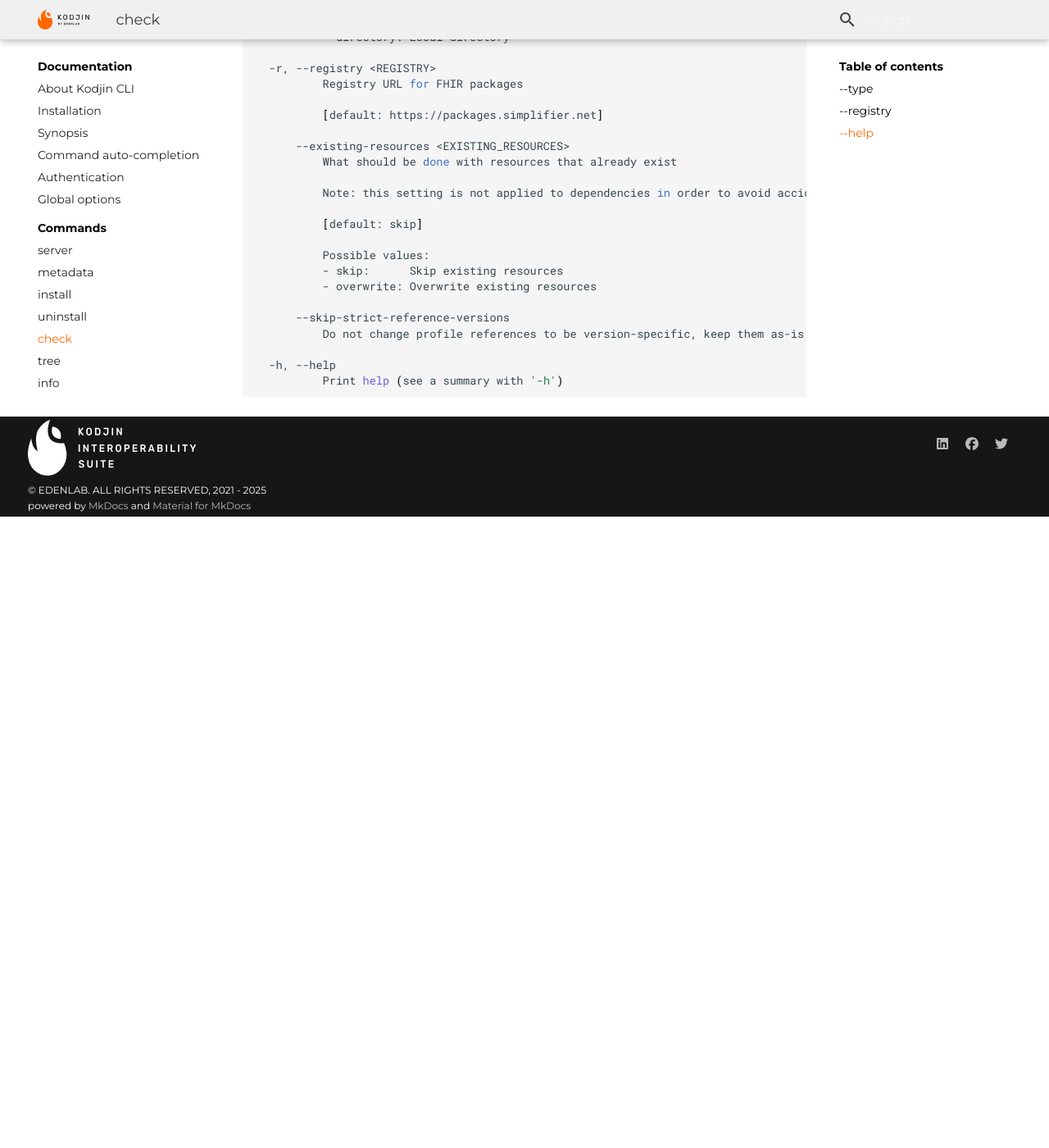
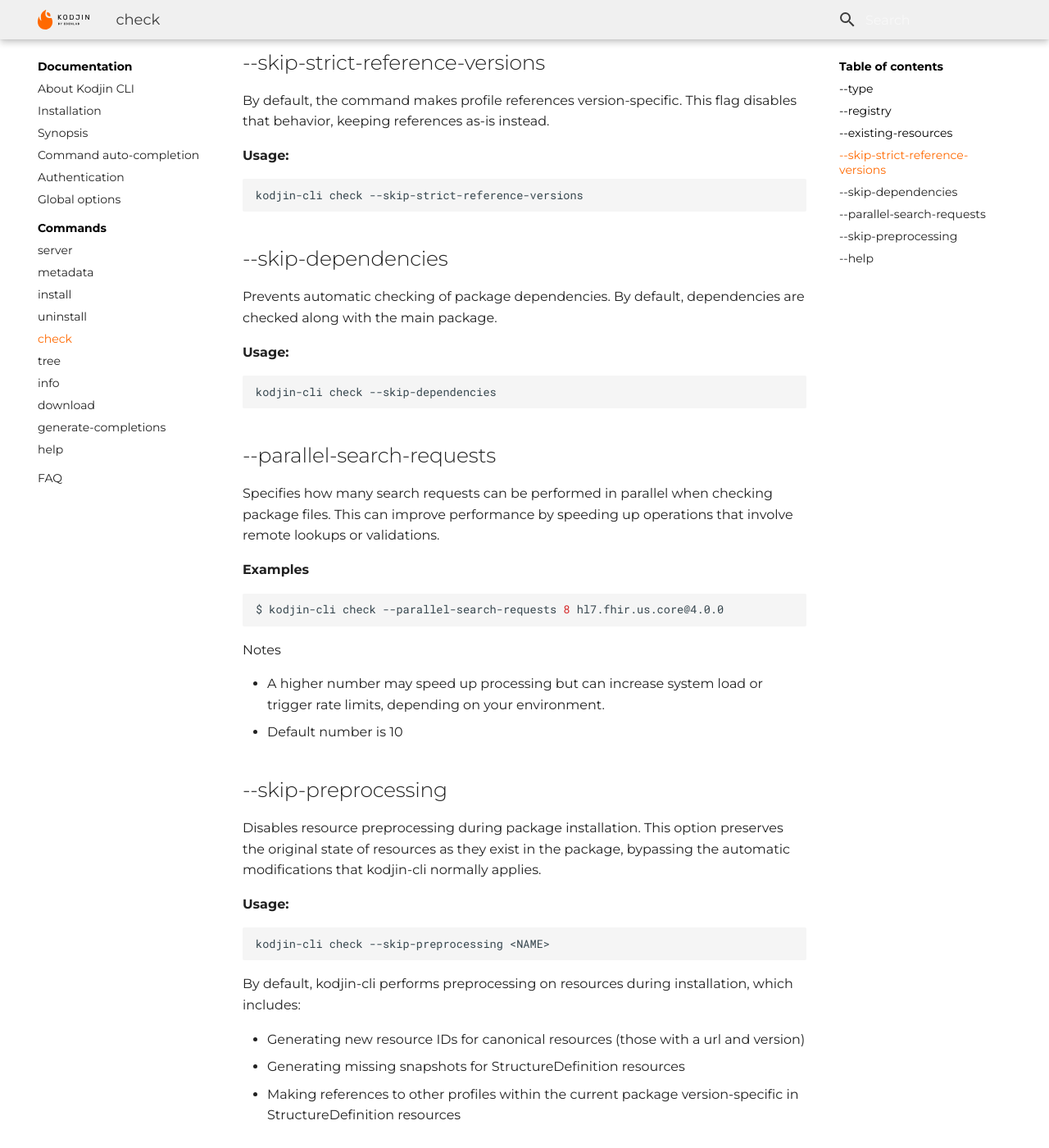
Before and after one commit to edenlabllc/kodjin.cli, an MkDocs documentation site: the page built from docs/command-check.md, in a window 1280 px wide and 1400 px high, scrolled down 2418 px. Shown: the whole window at 82% size. Built offline with MkDocs 1.6.1 and Material for MkDocs 9.7.7, drawn with Linux system fonts in a browser that asks for light colours; before the commit the page ends 3048 px from its top, so only the background shows below that; some of the changed text lies outside the part shown.

Commit message:
feat: update install, check

````diff
--- a/docs/command-check.md
+++ b/docs/command-check.md
@@ -1,10 +1,10 @@
 # Command check
 
-The `check` command verifies whether a specific FHIR package is installed on a FHIR server. This helps users ensure that required Implementation Guides (IGs) and dependencies are available before proceeding with further operations.
+The `check` command verifies whether specific FHIR packages are installed on a FHIR server. This helps users ensure that required Implementation Guides (IGs) and dependencies are available before proceeding with further operations.
 
 Usage:
 ```shell
-kodjin-cli check [OPTIONS] <NAME>
+kodjin-cli check [OPTIONS] <NAME>...
 ```
 
 **Example:**
@@ -62,6 +63,11 @@
 In this example we will check if the package from the current directory exists
 ```shell
 kodjin-cli check --type directory .
+```
+
+Check a single local file
+```shell
+kodjin-cli check --type file StructureDefinition-Patient.json
 ```
 
 ## --registry
@@ -79,6 +85,70 @@
 - If no `--registry` option is provided, the default registry is used.
 - This option is useful for organizations that maintain private or custom FHIR package repositories.
 
+## --existing-resources
+
+Specifies what should be done with resources that already exist during the check operation.
+
+**Usage:**
+```shell
+kodjin-cli check --existing-resources <OPTION>
+```
+
+Available Options:
+
+- `skip` - Skip existing resources (default)
+- `sync` - Update existing resources if they are different from what's being checked
+- `overwrite` - Always overwrite existing resources
+
+**Note:** This setting is not applied to dependencies to avoid accidentally overwriting resources.
+
+## --skip-strict-reference-versions
+
+By default, the command makes profile references version-specific. This flag disables that behavior, keeping references as-is instead.
+
+**Usage:**
+```shell
+kodjin-cli check --skip-strict-reference-versions
+```
+
+## --skip-dependencies
+
+Prevents automatic checking of package dependencies. By default, dependencies are checked along with the main package.
+
+**Usage:**
+```shell
+kodjin-cli check --skip-dependencies
+```
+
+## --parallel-search-requests <PARALLEL_SEARCH_REQUESTS>
+
+Specifies how many search requests can be performed in parallel when checking package files. This can improve performance by speeding up operations that involve remote lookups or validations.
+
+**Examples**
+```shell
+$ kodjin-cli check --parallel-search-requests 8 hl7.fhir.us.core@4.0.0
+```
+
+Notes
+
+- A higher number may speed up processing but can increase system load or trigger rate limits, depending on your environment.
+- Default number is 10
+
+## --skip-preprocessing
+
+Disables resource preprocessing during package installation. This option preserves the original state of resources as they exist in the package, bypassing the automatic modifications that kodjin-cli normally applies.
+
+**Usage:**
+```shell
+kodjin-cli check --skip-preprocessing <NAME>
+```
+
+By default, kodjin-cli performs preprocessing on resources during installation, which includes:
+
+- Generating new resource IDs for canonical resources (those with a url and version)
+- Generating missing snapshots for StructureDefinition resources
+- Making references to other profiles within the current package version-specific in StructureDefinition resources
+
 ## --help
 
 The `help` command returns help of the given subcommand(s)
@@ -94,11 +164,11 @@
 $ kodjin-cli check --help
 Check if a FHIR package is installed
 
-Usage: kodjin-cli check [OPTIONS] <NAME>
+Usage: kodjin-cli check [OPTIONS] <NAME>...
 
 Arguments:
-  <NAME>
-          Item to process
+  <NAME>...
+          Items to process
 
 Options:
   -t, --type <TYPE>
@@ -124,11 +195,31 @@
 
           Possible values:
           - skip:      Skip existing resources
-          - overwrite: Overwrite existing resources
+          - sync:      Update existing resources if they are different from what's being installed
+          - overwrite: Always overwrite existing resources
 
       --skip-strict-reference-versions
           Do not change profile references to be version-specific, keep them as-is instead
 
+      --skip-dependencies
+          Do not automatically install package dependencies
+
+      --parallel-search-requests <PARALLEL_SEARCH_REQUESTS>
+          How many search requests can be performed in parallel when checking package files
+
+          [default: 10]
+
+      --skip-preprocessing
+          Skip resource preprocessing. This can be useful if you want to e.g. keep original resource IDs.
+
+          Currently preprocessing does the following:
+
+          - Generates new resource ids for canonical resources (ones that have a url and version present)
+
+          - Generates snapshots for StructureDefinition resources where they are missing
+
+          - Makes references to other profiles within the current package in StructureDefinition resources version-specific
+
   -h, --help
           Print help (see a summary with '-h')
 ```
````
Also changed, not shown: other parts of docs/command-check.md (+2 -0 lines), docs/command-install.md (+23 -6 lines).
